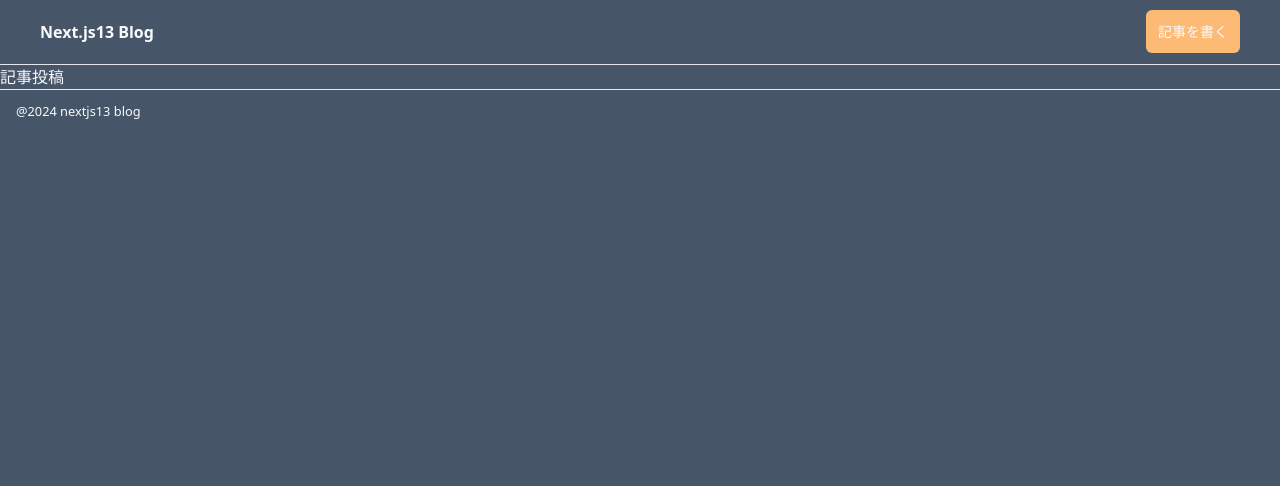
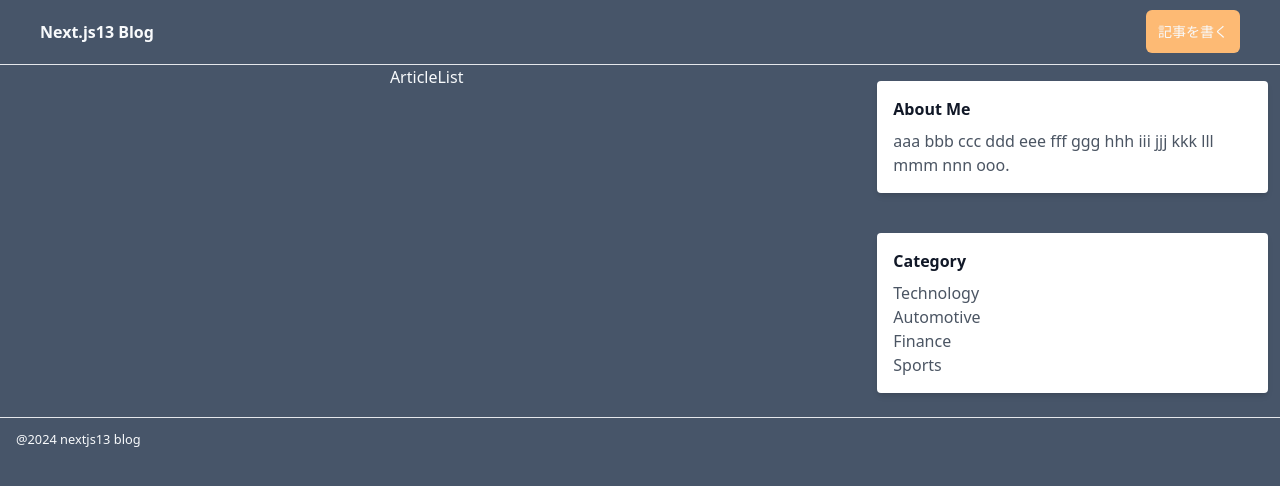
Before and after one commit to ysk0423/next-blog, a Next.js app: page / in a window 1280 px wide. Shown: the top 486 px of the page. Built offline with nearby package versions, Linux system fonts and the light colour scheme.

Commit message:
feat: sectionを作成

```diff
--- /dev/null
+++ b/src/app/components/ArticleList.tsx
@@ -0,0 +1,8 @@
+
+const ArticleList = () => {
+  return (
+    <div>ArticleList</div>
+  )
+}
+
+export default ArticleList
--- a/src/app/page.tsx
+++ b/src/app/page.tsx
@@ -1,4 +1,38 @@
+import Link from "next/link";
+import ArticleList from "./components/ArticleList";
 
 export default function Home() {
-  return (<div>記事投稿</div>)
+  return (
+    <div className="md:flex">
+      <section className="w-full md:w-2/3 flex flex-col items-center px-3">
+        <ArticleList />
+      </section>
+
+      <aside className="w-full md:w-1/3 flex flex-col items-center px-3 md:pl-6">
+        <div className="bg-white shadow-md rounded p-4 mb-6 mt-4">
+          <h3 className="font-bold text-gray-900 mb-2">About Me</h3>
+          <p className="text-gray-600">
+            aaa bbb ccc ddd eee fff ggg hhh iii jjj kkk lll mmm nnn ooo.
+          </p>
+        </div>
+        <div className="bg-white shadow-md rounded p-4 mb-6 mt-4 w-full">
+          <h3 className="font-bold text-gray-900 mb-2">Category</h3>
+          <ul className="text-gray-600 mt-2">
+            <li>
+              <Link href="#">Technology</Link>
+            </li>
+            <li>
+              <Link href="#">Automotive</Link>
+            </li>
+            <li>
+              <Link href="#">Finance</Link>
+            </li>
+            <li>
+              <Link href="#">Sports</Link>
+            </li>
+          </ul>
+        </div>
+      </aside>
+    </div>
+  );
 }
```
Also changed, not shown: src/app/articles/page.tsx (added).
